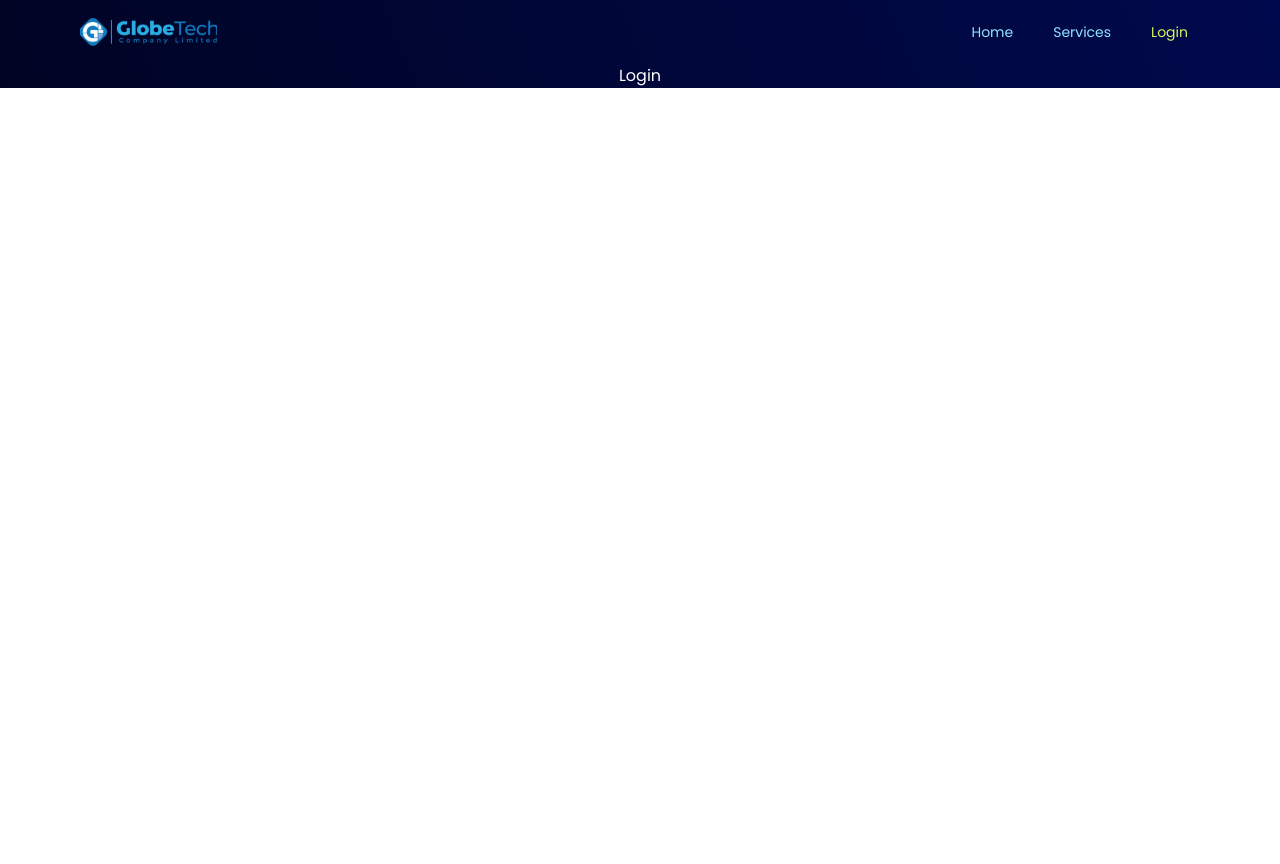
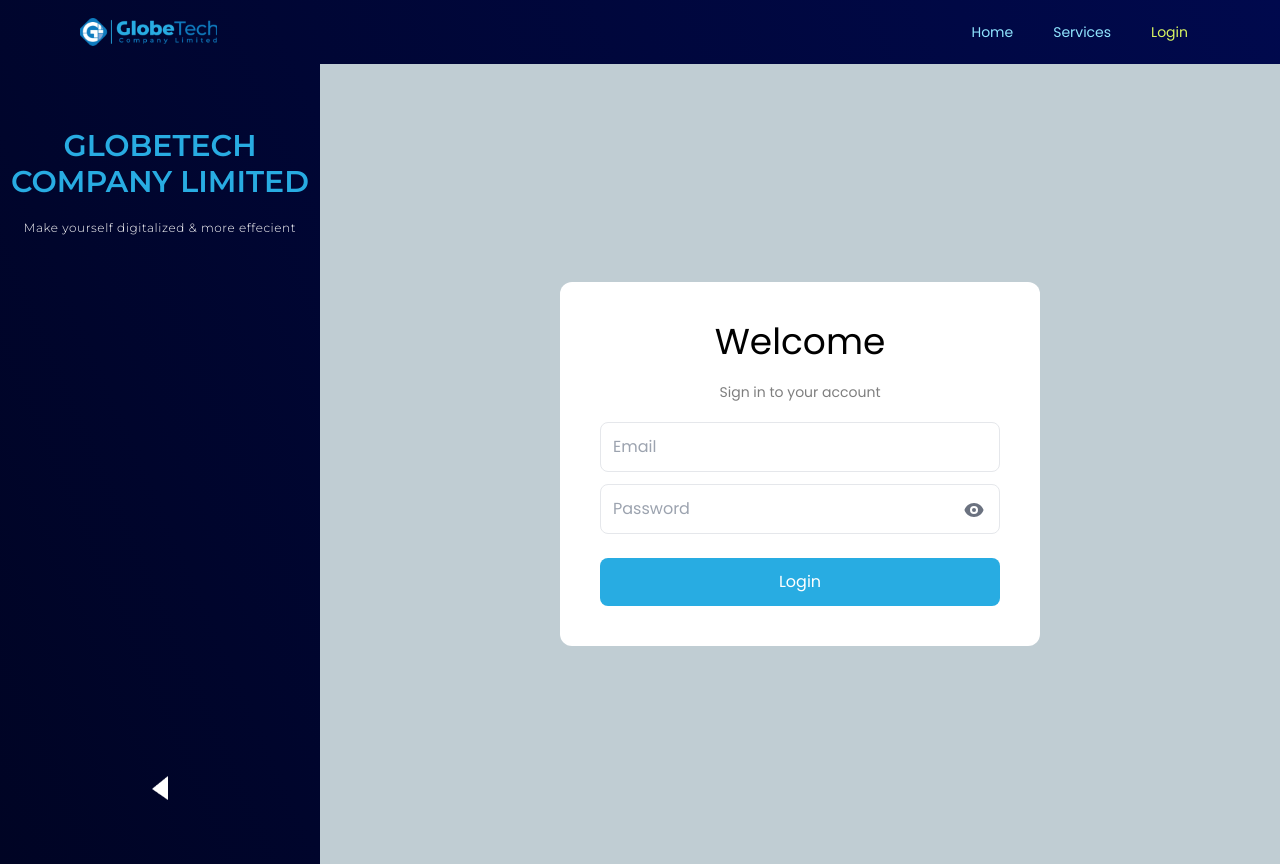
Before and after one commit to sajeeb-me/globetech, a React (Create React App) app: page /login in a window 1280 px wide. Before the commit the page ends 800 px from the top, so only its background shows below. Built offline with nearby package versions, Linux system fonts and the light colour scheme.

Commit message:
login page

```diff
--- a/package.json
+++ b/package.json
@@ -10,6 +10,7 @@
     "@testing-library/user-event": "^13.5.0",
     "react": "^18.2.0",
     "react-dom": "^18.2.0",
+    "react-hook-form": "^7.33.1",
     "react-router-dom": "^6.3.0",
     "react-scripts": "5.0.1",
     "web-vitals": "^2.1.4"
--- a/src/App.css
+++ b/src/App.css
@@ -1,4 +1,4 @@
-@import url('https://fonts.googleapis.com/css2?family=Poppins:wght@400;600;700&display=swap');
+@import url('https://fonts.googleapis.com/css2?family=Montserrat:wght@300;600&family=Poppins:wght@400;600;700&display=swap');
 
 .App {
   text-align: center;
--- a/src/pages/Login/Login.js
+++ b/src/pages/Login/Login.js
@@ -1,8 +1,33 @@
 import React from 'react'
+import LoginForm from './LoginForm'
+import Back from '../../assets/icons/back.png'
 
 function Login() {
     return (
-        <div>Login</div>
+        <section className='grid grid-cols-4 min-h-screen'>
+            <article
+                style={{
+                    fontFamily: 'Montserrat'
+                }}
+                className='col-span-1 px-2 flex flex-col justify-between py-16'
+            >
+                <div>
+                    <h3 style={{ color: '#28ACE2' }} className='text-3xl uppercase font-bold'>Globetech Company Limited</h3>
+                    <p className='text-xs tracking-wider mt-5'>Make yourself digitalized &amp; more effecient</p>
+                </div>
+                <div className='flex justify-center'>
+                    <img className='h-6' src={Back} alt="" />
+                </div>
+            </article>
+            <article
+                style={{ background: '#C0CDD3' }}
+                className='col-span-3 flex justify-center items-center'
+            >
+                <div className='bg-white text-black rounded-xl p-10 w-1/2'>
+                    <LoginForm />
+                </div>
+            </article>
+        </section >
     )
 }
 
--- /dev/null
+++ b/src/pages/Login/LoginForm.js
@@ -0,0 +1,60 @@
+import React, { useState } from "react";
+import { useForm } from "react-hook-form";
+import { EyeIcon, EyeOffIcon } from '@heroicons/react/solid'
+
+const LoginForm = () => {
+    const [showPass, setShowPass] = useState(false)
+    const { register, formState: { errors }, handleSubmit } = useForm();
+    const onSubmit = (data) => {
+        console.log(data)
+    };
+
+    return (
+        <section>
+            <article>
+                <h3 className="text-4xl mb-5">Welcome</h3>
+                <p className="text-sm my-5 opacity-50">Sign in to your account</p>
+            </article>
+            <form onSubmit={handleSubmit(onSubmit)}>
+                <div className="mb-3">
+                    <input
+                        className="border block p-3 rounded-lg w-full"
+                        placeholder="Email"
+                        type='email'
+                        {...register("email", { required: true })}
+                    />
+                    {errors.email?.type === 'required' && <p className="text-sm pl-2 pt-1 text-red-500 text-left">Email is required</p>}
+                </div>
+                <div className="mb-3 relative">
+                    <input
+                        className="border block p-3 rounded-lg w-full"
+                        placeholder="Password"
+                        type={showPass ? 'text' : 'password'}
+                        {...register("password", { required: true })}
+                    />
+                    <span
+                        className="absolute top-4 right-4 cursor-pointer"
+                        onClick={() => setShowPass(!showPass)}
+                    >
+                        {
+                            showPass ?
+                                <EyeOffIcon className="h-5 w-5 text-gray-500" />
+                                :
+                                <EyeIcon className="h-5 w-5 text-gray-500" />
+                        }
+                    </span>
+                    {errors.password?.type === 'required' && <p className="text-sm pl-2 pt-1 text-red-500 text-left">Password is required</p>}
+                </div>
+
+                <input
+                    type="submit"
+                    value='Login'
+                    style={{ background: '#28ACE2' }}
+                    className="p-3 rounded-lg w-full mt-3 text-white cursor-pointer"
+                />
+            </form>
+        </section>
+    );
+};
+
+export default LoginForm;
```
Also changed, not shown: src/assets/icons/back.png (added), 1 other file (tests, documents, lock files or other folders).
